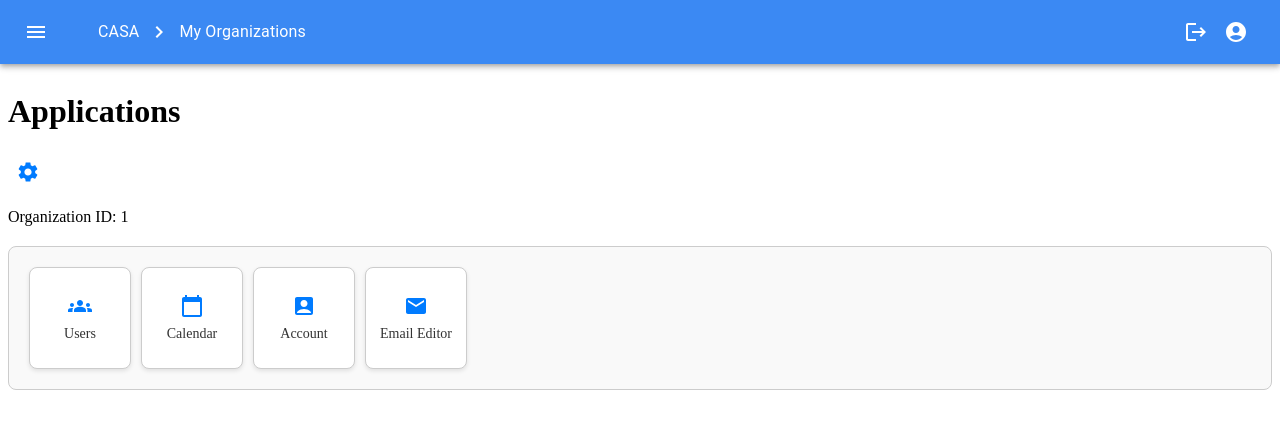
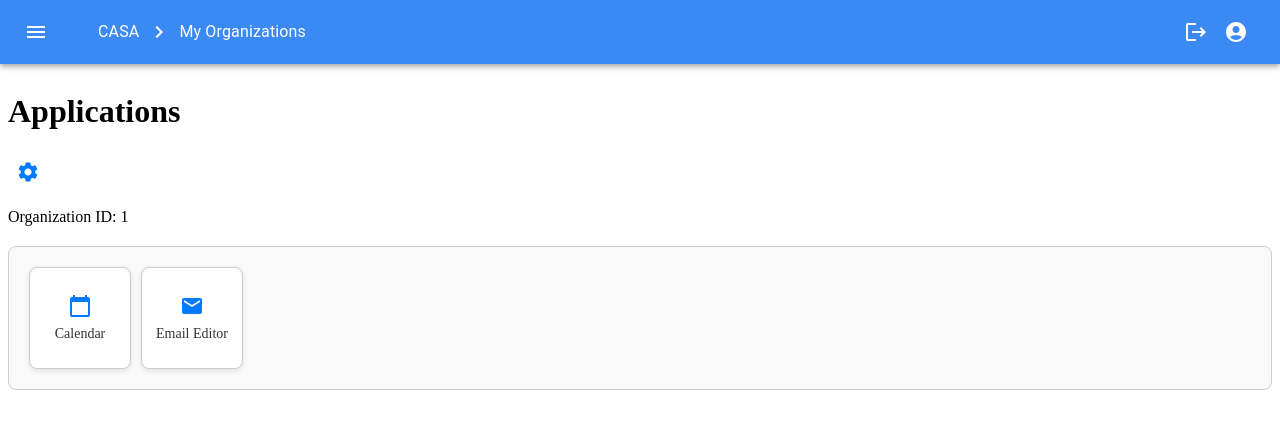
Before and after one commit to casa-business-manager/CASA, a React (Create React App) app in the folder frontend/: page /organization/1 in a window 1280 px wide. Shown: the top 428 px of the page. Built offline with nearby package versions, Linux system fonts and the light colour scheme; what reagraph would draw is missing.

Commit message:
adjust dialog, adjust heights. going to move settings to own page instead of dialog

```diff
--- a/frontend/src/OrganizationLanding/OrganizationLanding.js
+++ b/frontend/src/OrganizationLanding/OrganizationLanding.js
@@ -11,14 +11,6 @@ import SettingsButton from "../Settings/SettingsButton";
 const OrganizationLanding = () => {
 	const { orgId } = useParams();
 	const navigate = useNavigate();
-
-	const handleGroupsIconClick = () => {
-		if (orgId) {
-			navigate(`/userManagement/${orgId}`);
-		} else {
-			console.error("Organization ID is undefined");
-		}
-	};
 
 	const handleCalendarIconClick = () => {
 		navigate(`/organization/${orgId}/calendar`);
@@ -35,17 +27,9 @@ const OrganizationLanding = () => {
 			<SettingsButton orgId={orgId} />
 			<p>Organization ID: {orgId}</p>
 			<div className="icon-container">
-				<div className="icon-box" onClick={handleGroupsIconClick}>
-					<GroupsIcon className="icon" />
-					<div className="icon-label">Users</div>
-				</div>
 				<div className="icon-box" onClick={handleCalendarIconClick}>
 					<CalendarTodayIcon className="icon" />
 					<div className="icon-label">Calendar</div>
-				</div>
-				<div className="icon-box">
-					<AccountBoxIcon className="icon" />
-					<div className="icon-label">Account</div>
 				</div>
 				<div className="icon-box" onClick={handleEmailIconClick}>
 					<EmailIcon className="icon" />
--- a/frontend/src/Settings/SettingTabs/MembersTab.jsx
+++ b/frontend/src/Settings/SettingTabs/MembersTab.jsx
@@ -403,7 +403,7 @@ const MembersTab = ({
 			selected={selected}
 			indentLevel={indentLevel}
 			onClick={onClick}
-			SettingsPage={<UserManagement orgId={orgId} />}
+			SettingsPage={<UserManagement orgId={orgId} settings={settings} />}
 		/>
 	);
 };
--- a/frontend/src/Settings/SettingTabs/RolesTab.jsx
+++ b/frontend/src/Settings/SettingTabs/RolesTab.jsx
@@ -735,10 +735,11 @@ const RolesTabSettings = ({ settings, user }) => {
 	return (
 		<>
 			<Typography variant="h5">Roles</Typography>
-			<Box sx={{ height: "55vh", display: "flex", gap: 1 }}>
+			<Box sx={{ height: "100%", display: "flex", gap: 1 }}>
 				<Box
 					sx={{
 						width: "45%",
+						height: "100%",
 						pt: 1,
 						overflow: "auto",
 					}}
--- a/frontend/src/Settings/SettingsDialog.jsx
+++ b/frontend/src/Settings/SettingsDialog.jsx
@@ -111,7 +111,7 @@ const SettingsDialog = ({ dialogOpen, onClose, onSave, orgId }) => {
 			open={dialogOpen}
 			onClose={onCloseWrapper}
 			fullWidth
-			maxWidth="xl"
+			maxWidth="100%"
 			PaperProps={{
 				sx: {
 					height: "80vh",
```
